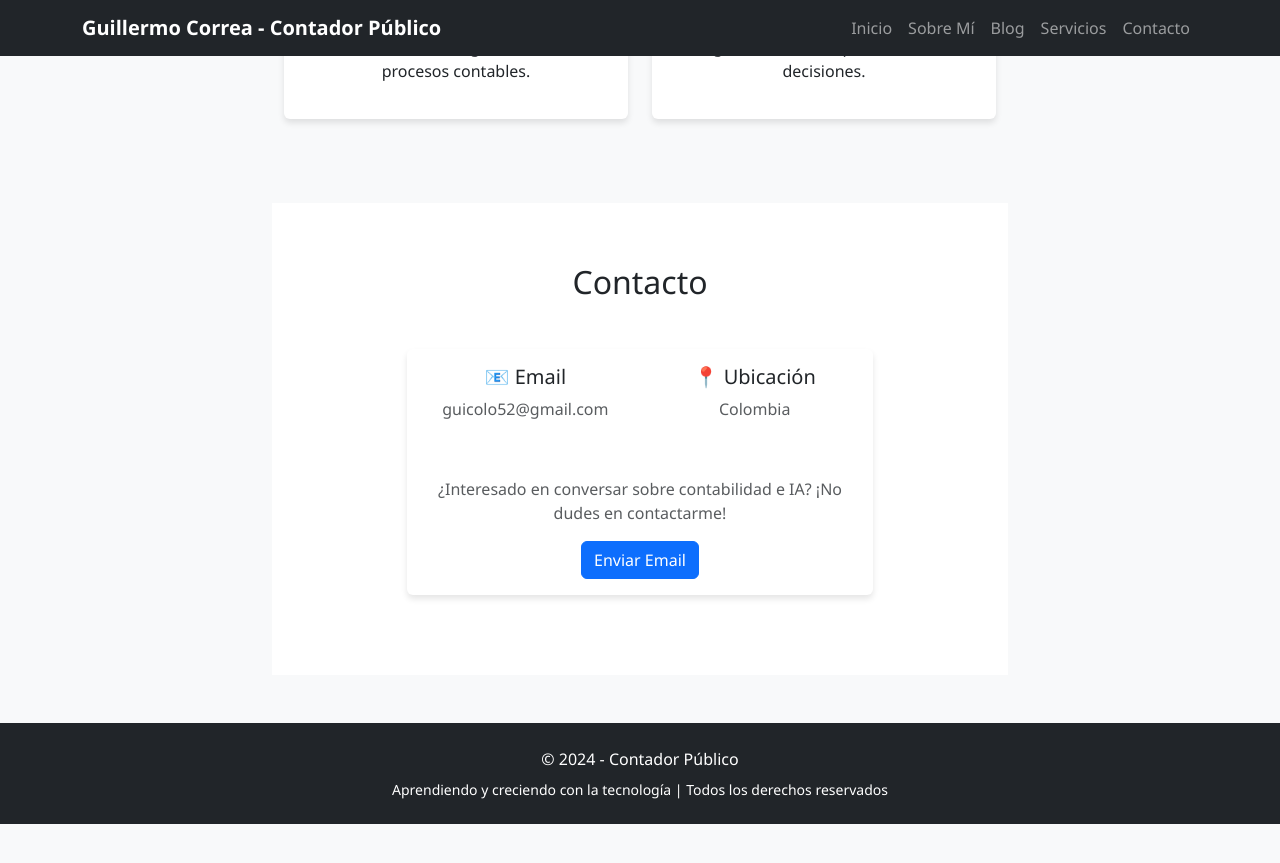
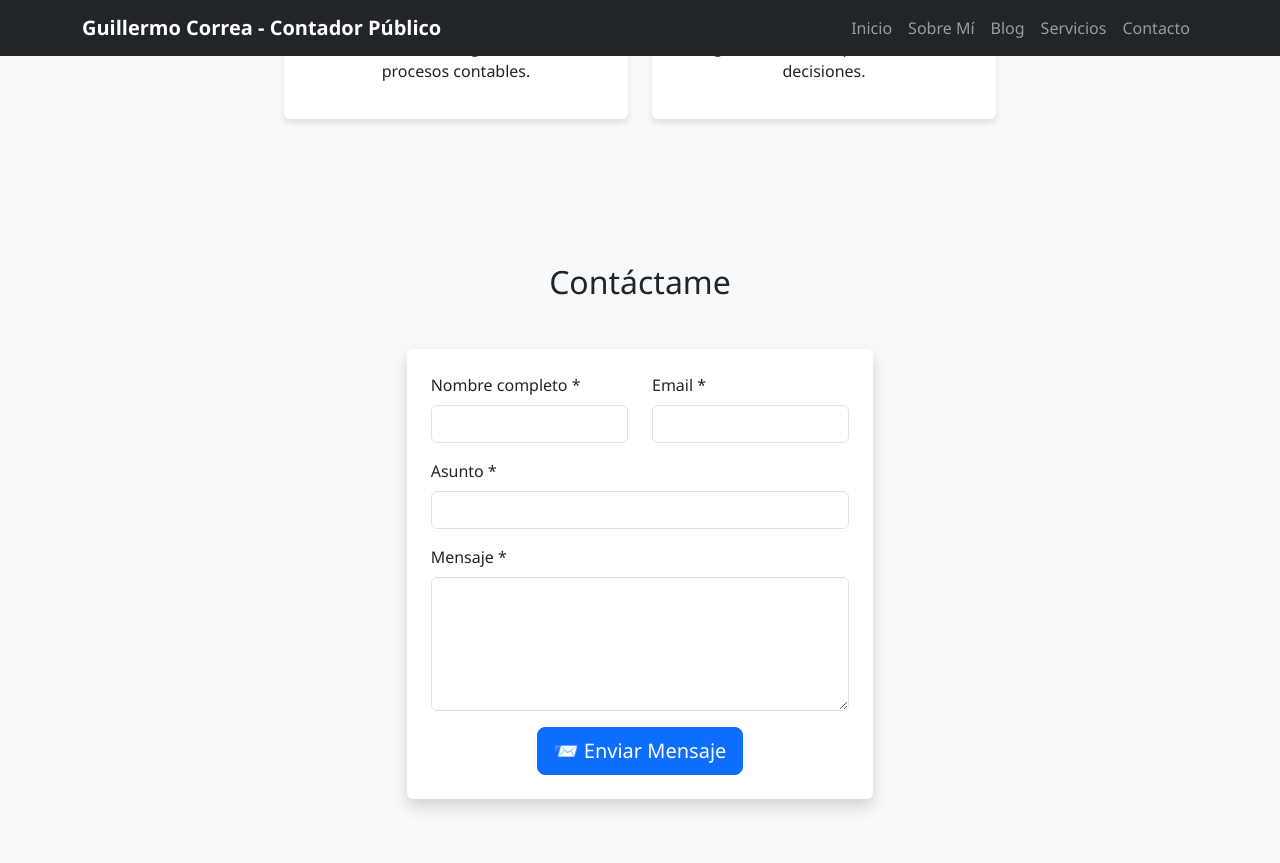
Before and after one commit to susu52/sitio-ia-contabilidad, a Jekyll site: the page built from index.md, in a window 1280 px wide and 900 px high, scrolled down 2261 px. Shown: the top 863 px of the window. Built offline with Jekyll 4.4.1, drawn with Linux system fonts in a browser that asks for light colours; before the commit the page ends 3085 px from its top, so only the background shows below that.

Commit message:
Update index.md

```diff
--- a/index.md
+++ b/index.md
@@ -125,28 +125,42 @@ title: Inicio
 </section>
 
 <!-- Contacto Section -->
-<section id="contacto" class="section section-alt">
+<section id="contacto-form" class="section">
     <div class="container">
-        <h2 class="text-center mb-5">Contacto</h2>
+        <h2 class="text-center mb-5">Contáctame</h2>
 
         <div class="row justify-content-center">
             <div class="col-md-8">
-                <div class="card">
-                    <div class="card-body">
-                        <div class="row text-center">
-                            <div class="col-md-6 mb-3">
-                                <h5>📧 Email</h5>
-                                <p class="text-muted">guicolo52@gmail.com</p>
+                <div class="card shadow">
+                    <div class="card-body p-4">
+                        <form action="https://formspree.io/f/xjkajrve" method="POST">
+                            <div class="row">
+                                <div class="col-md-6 mb-3">
+                                    <label for="nombre" class="form-label">Nombre completo *</label>
+                                    <input type="text" class="form-control" id="nombre" name="nombre" required>
+                                </div>
+                                <div class="col-md-6 mb-3">
+                                    <label for="email" class="form-label">Email *</label>
+                                    <input type="email" class="form-control" id="email" name="email" required>
+                                </div>
                             </div>
-                            <div class="col-md-6 mb-3">
-                                <h5>📍 Ubicación</h5>
-                                <p class="text-muted">Colombia</p>
+
+                            <div class="mb-3">
+                                <label for="asunto" class="form-label">Asunto *</label>
+                                <input type="text" class="form-control" id="asunto" name="asunto" required>
                             </div>
-                        </div>
-                        <div class="text-center mt-4">
-                            <p class="text-muted">¿Interesado en conversar sobre contabilidad e IA? ¡No dudes en contactarme!</p>
-                            <a href="mailto:guicolo52@gmail.com" class="btn btn-primary">Enviar Email</a>
-                        </div>
+
+                            <div class="mb-3">
+                                <label for="mensaje" class="form-label">Mensaje *</label>
+                                <textarea class="form-control" id="mensaje" name="mensaje" rows="5" required></textarea>
+                            </div>
+
+                            <div class="text-center">
+                                <button type="submit" class="btn btn-primary btn-lg">
+                                    📨 Enviar Mensaje
+                                </button>
+                            </div>
+                        </form>
                     </div>
                 </div>
             </div>
```
